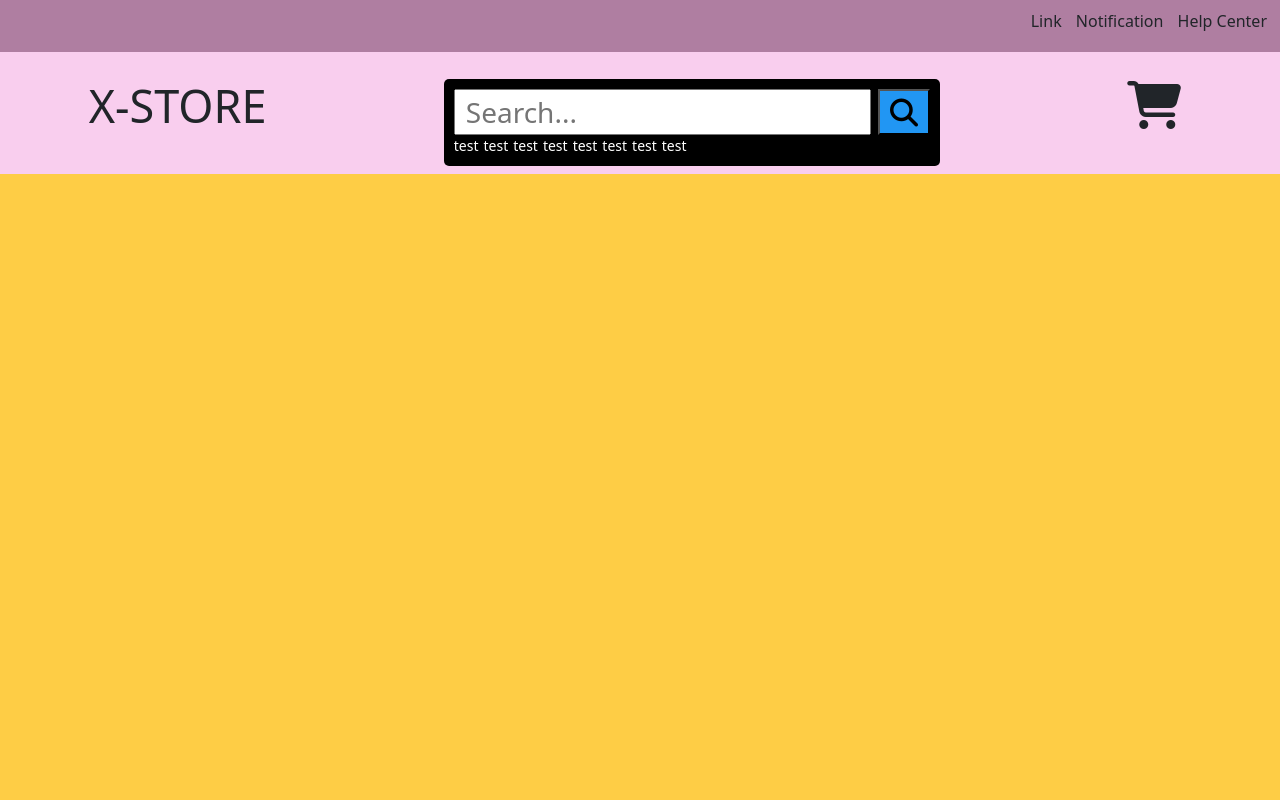
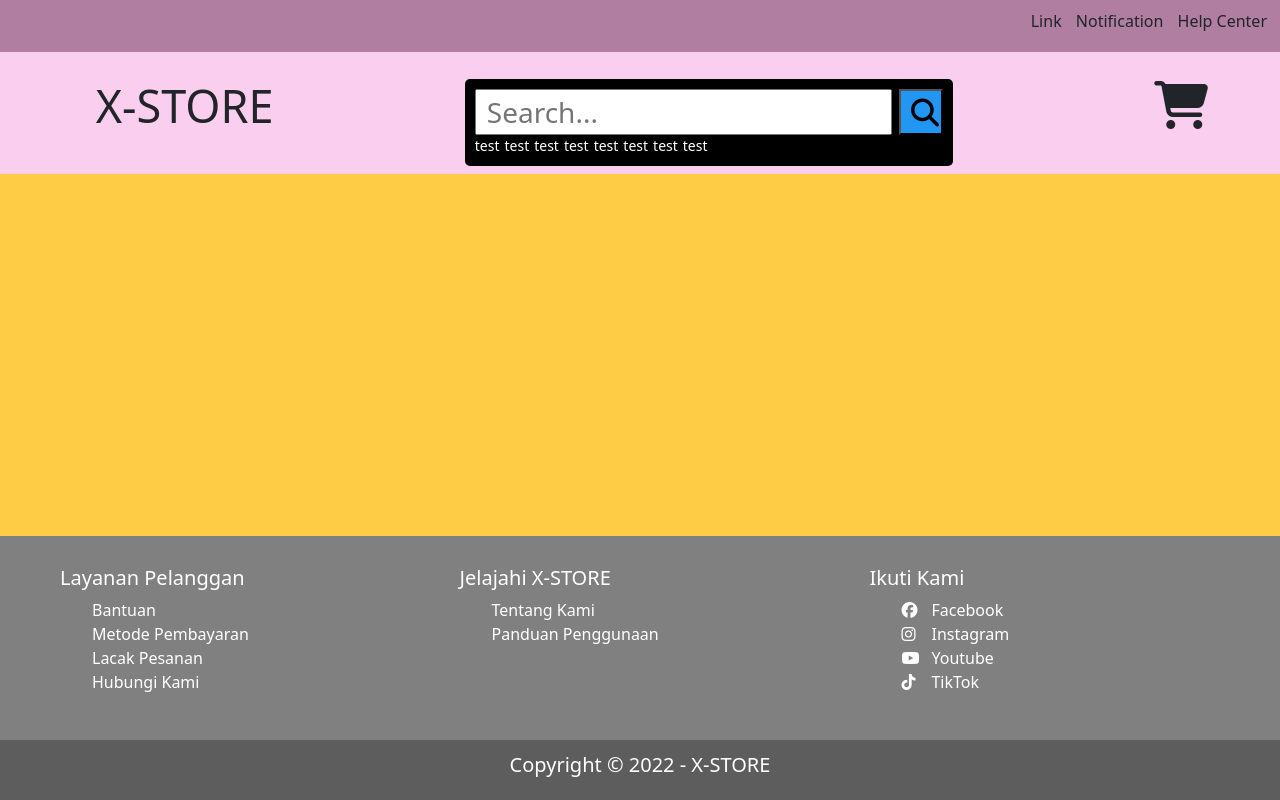
Before and after one commit to Intanaprilia/X-Store, a website: page src/template/index.html in a window 1280 px wide. Drawn offline with nearby package versions, Linux system fonts and the light colour scheme.

Commit message:
Create footer-bar (need improvement)

```diff
--- /dev/null
+++ b/src/styles/components/footer-bar.css
@@ -0,0 +1,70 @@
+.footer-bar {
+  display: flex;
+  position: fixed;
+  bottom: 0;
+  left: 0;
+  width: 100%;
+  flex-direction: column;
+  background-color: gray;
+}
+
+.footer-content {
+  display: flex;
+  padding: 30px 60px 30px 60px;
+  width: 100%;
+}
+
+.customer-service {
+  flex-grow: 1;
+  color: white;
+}
+
+.cs-link a {
+  text-decoration: none;
+  color: white;
+}
+
+.about-us {
+  flex: 1 1 auto;
+  color: white;
+}
+
+.au-link a {
+  color: white;
+}
+
+.follow-us {
+  flex-grow: 1;
+  color: white;
+}
+
+li {
+  list-style: none;
+}
+
+i {
+  width: 20px;
+}
+
+a {
+  text-decoration: none;
+}
+
+.footer-link {
+  display: inline-block;
+  color: white;
+  padding-left: 10px;
+  text-decoration: none;
+}
+
+.footer-copy {
+  background-color: #5d5d5d;
+}
+
+.footer-bar-copy {
+  text-align: center;
+  color: white;
+  font-size: 20px;
+  height: 44px;
+  padding-top: 10px;
+}
--- a/src/styles/main.css
+++ b/src/styles/main.css
@@ -1,4 +1,5 @@
 @import './components/app-bar.css';
+@import './components/footer-bar.css';
 
 * {
   padding: 0;
--- a/src/template/index.html
+++ b/src/template/index.html
@@ -64,6 +64,55 @@
         </div>
       </div>
     </header>
+
+    <footer>
+      <div class="footer-bar">
+        <div class="footer-content">
+          <div class="customer-service">
+            <h5>Layanan Pelanggan</h5>
+            <ul>
+              <li class="cs-link"><a href="">Bantuan</a></li>
+              <li class="cs-link"><a href="">Metode Pembayaran</a></li>
+              <li class="cs-link"><a href="">Lacak Pesanan</a></li>
+              <li class="cs-link"><a href="">Hubungi Kami</a></li>
+            </ul>
+          </div>
+          <div class="about-us">
+            <h5>Jelajahi X-STORE</h5>
+            <ul>
+              <li class="au-link"><a href="">Tentang Kami</a></li>
+              <li class="au-link"><a href="">Panduan Penggunaan</a></li>
+            </ul>
+          </div>
+          <div class="follow-us">
+            <h5>Ikuti Kami</h5>
+            <ul class="follow-us-link">
+              <li>
+                <i class="fa-brands fa-facebook"></i
+                ><a href="" class="footer-link">Facebook</a><br />
+              </li>
+              <li>
+                <i class="fa-brands fa-instagram"></i
+                ><a href="" class="footer-link">Instagram</a><br />
+              </li>
+              <li>
+                <i class="fa-brands fa-youtube"></i
+                ><a href="" class="footer-link">Youtube</a><br />
+              </li>
+              <li>
+                <i class="fa-brands fa-tiktok"></i
+                ><a href="" class="footer-link">TikTok</a><br />
+              </li>
+            </ul>
+          </div>
+        </div>
+        <div class="footer-copy">
+          <p class="footer-bar-copy">
+            Copyright &copy; 2022 - X-STORE
+          </p>
+        </div>
+      </div>
+    </footer>
     <script src="/node_modules/bootstrap/dist/js/bootstrap.bundle.js"></script>
   </body>
 </html>
```
Also changed, not shown: src/scripts/components/footer-bar.js (added).
